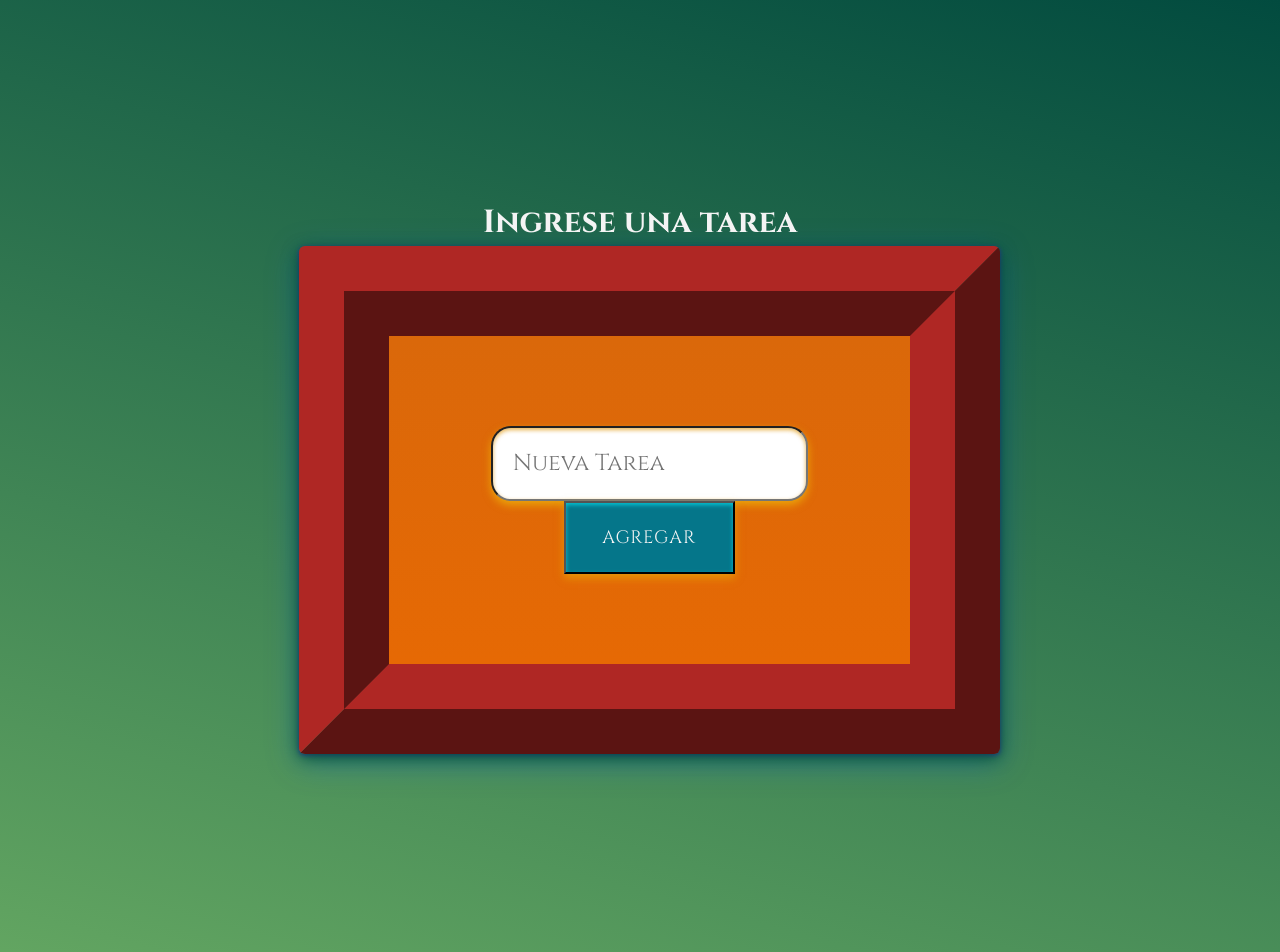
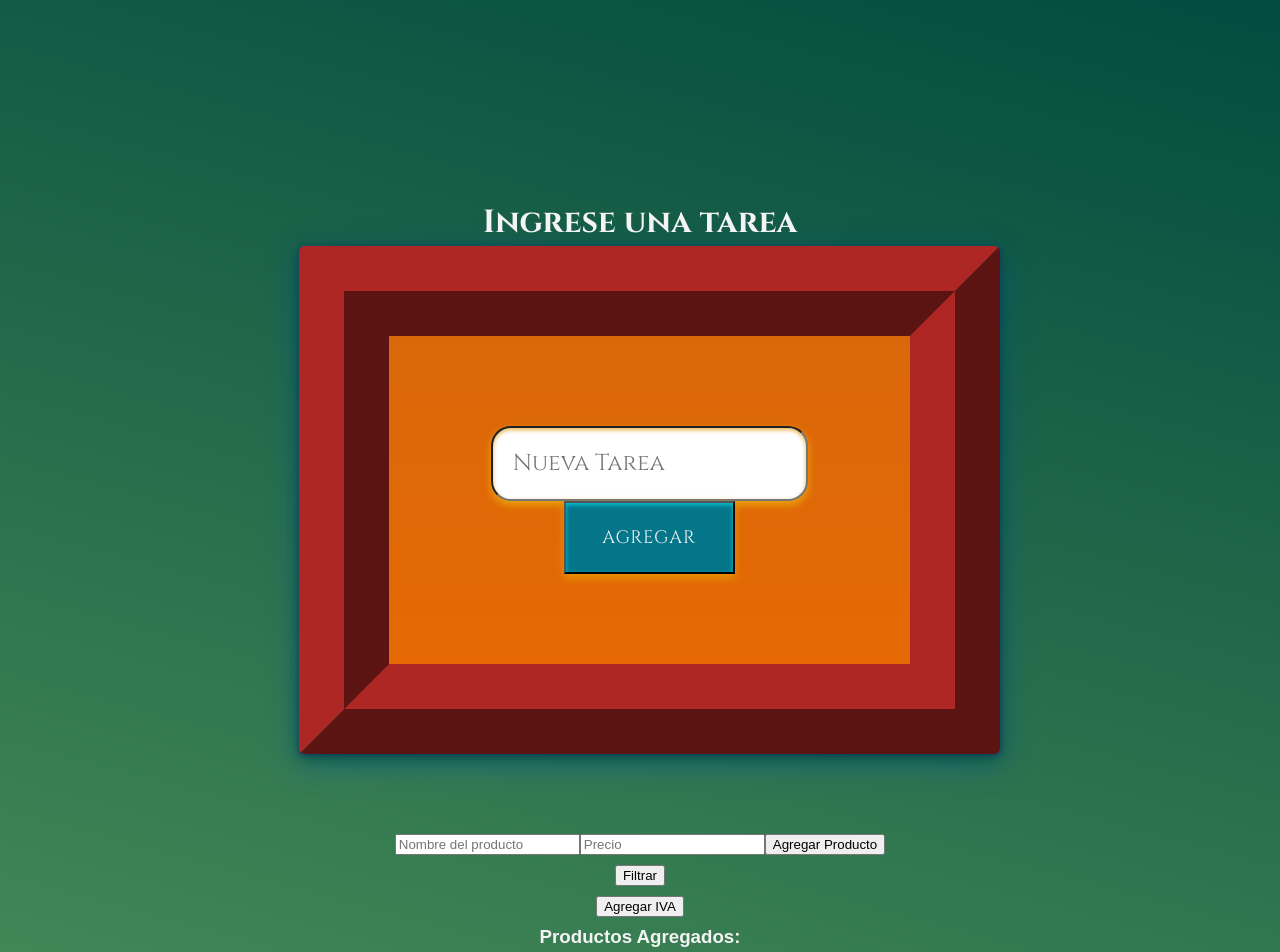
Before and after one commit to TuAndroide/TP03PV2025Grupo24, a React (Vite) app: page / in a window 1280 px wide. Shown: the top 952 px of the page. Built offline with nearby package versions, Linux system fonts and the light colour scheme.

Commit message:
Natali Suarez agregó botones Agregar, filtraR e  incluir IVA

```diff
--- a/src/Adicional.jsx
+++ /dev/null
@@ -1,69 +0,0 @@
-// Adicional.jsx
-import { useEffect } from "react";
-
-// Lista original de productos, con descripción y precio
-const productosOriginales = [
-  { descripcion: "Teclado", precio: 30000 },
-  { descripcion: "Auriculares", precio: 49000 },
-  { descripcion: "Mouse", precio: 15000 },
-  { descripcion: "Monitor", precio: 120000 },
-  { descripcion: "Webcam", precio: 25000 },
-];
-
-function Adicional() {
-  useEffect(() => {
-    console.clear(); // Limpia la consola cada vez que se monta el componente
-
-    // Creamos una copia del array original para evitar modificarlo directamente
-    let productos = [...productosOriginales];
-
-    console.log("1 - Lista de productos:");
-    productos.forEach((p) =>
-      console.log(`Producto: ${p.descripcion} - Precio: $${p.precio}`)
-    );
-
-    // Filtramos los productos cuyo precio sea mayor a 20 (en la práctica, todos lo son)
-    console.log(`\n2 - Productos con precio mayor a $20:`);
-    const productosFiltrados = productos.filter((p) => p.precio > 20);
-    console.log(productosFiltrados);
-
-    // Calculamos el precio con IVA (21%) para cada producto
-    console.log(`\n3 - Productos con precio + IVA (21%):`);
-    const productosConIVA = productos.map((p) => ({
-      descripcion: p.descripcion,
-      precio: (p.precio * 1.21),
-    }));
-    console.log(productosConIVA);
-
-    // Ordenamos los productos de menor a mayor según el precio
-    const ordenarPorPrecioMayorMenor = productos.sort(
-      (a, b) => a.precio - b.precio
-    );
-    console.log(`\n4 - Productos ordenados por precio de menor a mayor:`);
-    console.log(ordenarPorPrecioMayorMenor);
-
-    // Agregamos un nuevo producto al final del array
-    const nuevoProducto = {
-      descripcion: "Parlante Bluetooth",
-      precio: 59000.90,
-    };
-    const nuevoArray = [...ordenarPorPrecioMayorMenor];
-    nuevoArray.push(nuevoProducto);
-    console.log(`\n5 - Producto agregado:`);
-    console.log(nuevoArray);
-
-    // Buscamos el precio más bajo en el nuevo array
-    const precioMasBajo = Math.min(...nuevoArray.map((p) => p.precio));
-    console.log("\nPrecio más bajo encontrado:", precioMasBajo);
-
-    // Eliminamos todos los productos que tengan ese precio más bajo
-    const productosSinMasBaratos = nuevoArray.filter(
-      (p) => p.precio !== precioMasBajo
-    );
-    console.log("\nLista sin el producto con el precio más bajo:");
-    console.log(productosSinMasBaratos);
-
-  }, []); // Solo se ejecuta una vez al montar el componente
-};
-
-export default Adicional;
--- /dev/null
+++ b/src/Productos.jsx
@@ -0,0 +1,58 @@
+import React, { useState } from 'react';
+
+const Productos = () => {
+  const [nombre, setNombre] = useState('');
+  const [precio, setPrecio] = useState('');
+  const [productos, setProductos] = useState([]);
+  const [productosMostrados, setProductosMostrados] = useState([]);
+
+  const agregarProducto = () => {
+    if (!nombre || isNaN(precio)) return;
+    const nuevoProducto = { id: Date.now(), nombre, precio: parseFloat(precio) };
+
+    const nuevosProductos = [...productos, nuevoProducto];
+    setProductos(nuevosProductos);
+    setProductosMostrados(nuevosProductos);
+    setNombre('');
+    setPrecio('');
+  };
+
+  const filtrarProductos = () => {
+    const filtrados = productos.filter(p => p.precio > 20);
+    setProductosMostrados(filtrados);
+  };
+
+  const agregarIVA = () => {
+    const conIVA = productos.map(p => ({
+      ...p,
+      precio: +(p.precio * 1.21).toFixed(2),
+    }));
+    setProductosMostrados(conIVA);
+  };
+
+  return (
+    <div style={{ fontFamily: 'Arial', padding: '60px'}}>
+      <input type="text" placeholder="Nombre del producto" value={nombre} onChange={(e) => setNombre(e.target.value)}/>
+      <input type="number" placeholder="Precio" value={precio} onChange={(e) => setPrecio(e.target.value)}/>
+      <button onClick={agregarProducto}>Agregar Producto</button>
+
+      <div style={{ marginTop: '10px' }}>
+        <button onClick={filtrarProductos}>Filtrar</button>
+      </div>
+      <div style={{ marginTop: '10px' }}>
+        <button onClick={agregarIVA}>Agregar IVA</button>
+      </div>
+
+      <h3>Productos Agregados:</h3>
+      <ul style={{listStyle:'none', padding: 0,marginTop: '20px'}}>
+        {productosMostrados.map((p) => (
+            <li key={p.id} style={{marginBottom: '10px', padding: '10px'}}>
+            {p.nombre} - ${p.precio}
+          </li>
+        ))}
+      </ul>
+    </div>
+  );
+};
+
+export default Productos;
--- a/src/main.jsx
+++ b/src/main.jsx
@@ -2,7 +2,7 @@ import { StrictMode } from 'react'
 import { createRoot } from 'react-dom/client'
 // import './index.css'
 import App from './App.jsx'
-import Adicional from './Adicional.jsx'
+import Adicional from './Productos.jsx'
 
 createRoot(document.getElementById('root')).render(
   <StrictMode>
--- a/src/styles/TaskInput.css
+++ b/src/styles/TaskInput.css
@@ -66,5 +66,5 @@ body{
     display: flex; /* Flexbox para centrar contenido */
     justify-content: center; /* Centrado horizontal */
     min-width: 320px;
-    min-height: 100vh;
+    min-height: 200vh;
 }
```
